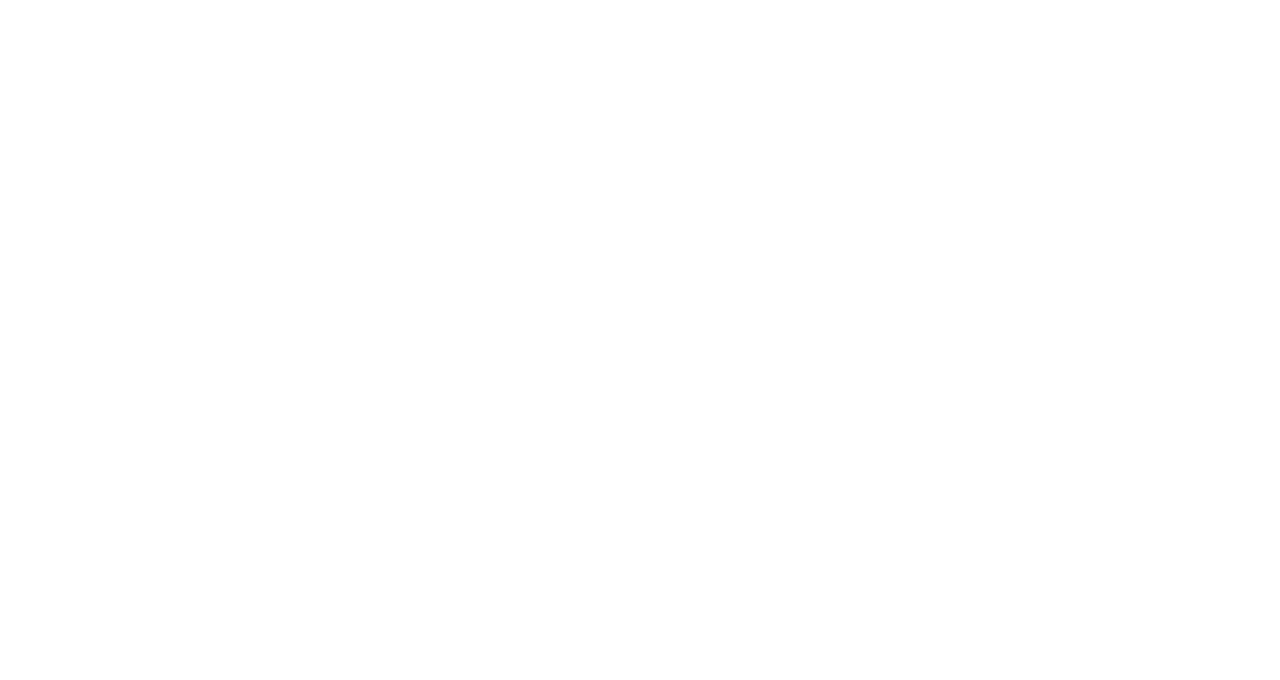
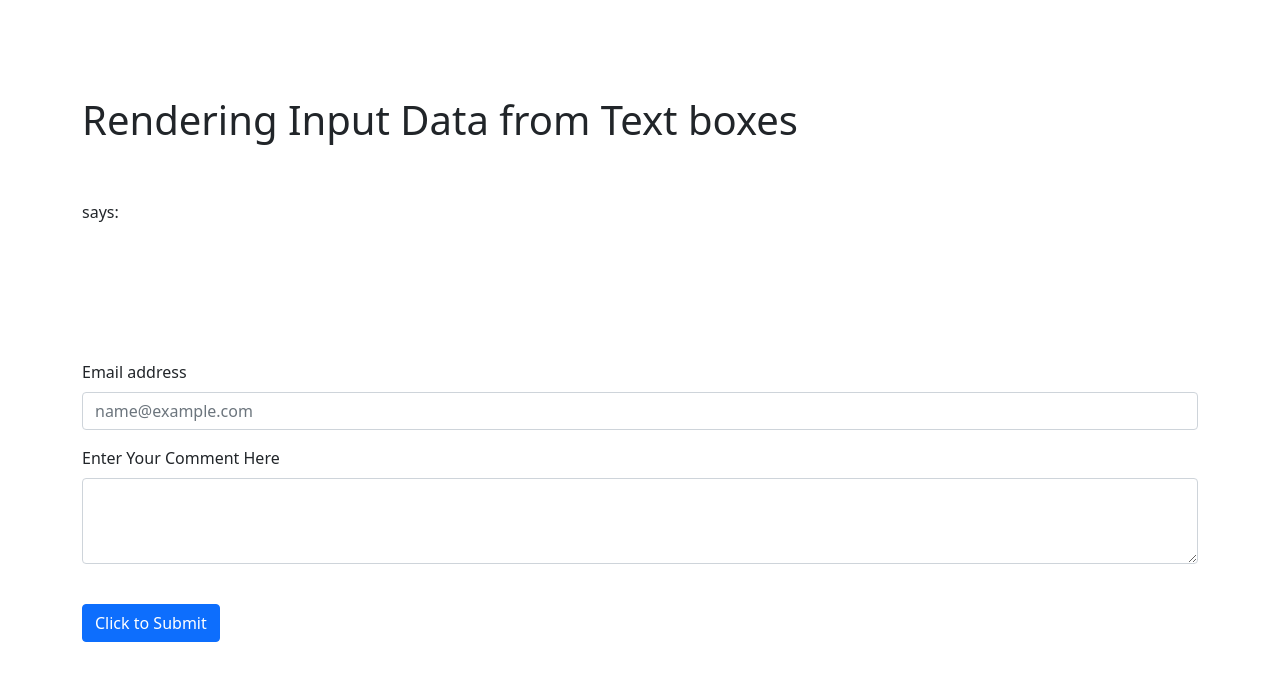
Before and after one commit to citysiva180/learningapp, a React (Create React App) app: page /comment in a window 1280 px wide. Before the commit this address had no page. Shown: the top 680 px of the page. Built offline with nearby package versions, Linux system fonts and the light colour scheme.

Commit message:
Completed Working with Comment Box.

```diff
--- a/src/App.js
+++ b/src/App.js
@@ -1,6 +1,7 @@
 // import logo from "./logo.svg";
 import "bootstrap/dist/css/bootstrap.min.css";
 import { BrowserRouter as Router, Routes, Route } from "react-router-dom";
+import CommentBox from "./components/CommentBox/CommentBox";
 import StateCheck from "./components/LearningState/LearningState";
 import ToggleEvents from "./components/ReactEvents/RaisingEvents";
 import RenderingTables from "./components/RenderingTables/RenderingTables";
@@ -13,6 +14,7 @@
           <Route exact path="/" element={<StateCheck />}></Route>
           <Route path="/events" element={<ToggleEvents />}></Route>
           <Route path="/tables" element={<RenderingTables />}></Route>
+          <Route path="/comment" element={<CommentBox />}></Route>
         </Routes>
       </Router>
     </div>
--- /dev/null
+++ b/src/components/CommentBox/CommentBox.js
@@ -0,0 +1,73 @@
+import React, { Component } from "react";
+import { Form, Button } from "react-bootstrap";
+class CommentBox extends Component {
+  constructor(props) {
+    super(props);
+    this.state = { email: "", comment: "" };
+  }
+
+  handleEmailChange(event) {
+    this.setState({ email: event.target.value });
+  }
+
+  handleCommentUpdate(event) {
+    this.setState({ comment: event.target.value });
+  }
+
+  handleClick() {
+    console.log(this.state.comment);
+  }
+
+  handleSubmit(event) {
+    alert("A name was submitted: " + this.state.email);
+    event.preventDefault();
+  }
+
+  render() {
+    return (
+      <div className="Container">
+        <br />
+        <br />
+        <br />
+        <br />
+        <h1>Rendering Input Data from Text boxes</h1>
+        <br />
+        <br />
+        <p>{this.state.email} says:</p>
+        <br />
+        <br />
+        {this.state.comment}
+        <br />
+        <br />
+        <br />
+        <Form onSubmit={() => this.handleSubmit()}>
+          <Form.Group className="mb-3" controlId="exampleForm.ControlInput1">
+            <Form.Label>Email address</Form.Label>
+            <Form.Control
+              type="email"
+              placeholder="name@example.com"
+              value={this.state.email}
+              onChange={(e) => this.handleEmailChange(e)}
+            />
+          </Form.Group>
+          <Form.Group
+            className="mb-3"
+            controlId="exampleForm.ControlTextarea1"
+            value={this.state.comment}
+            onChange={(e) => this.handleCommentUpdate(e)}
+          >
+            <Form.Label>Enter Your Comment Here</Form.Label>
+            <Form.Control as="textarea" rows={3} />
+          </Form.Group>
+          <br />
+          <Button onClick={(e) => this.handleClick(e)} type="submit">
+            Click to Submit
+          </Button>
+        </Form>
+        <br />
+      </div>
+    );
+  }
+}
+
+export default CommentBox;
```
